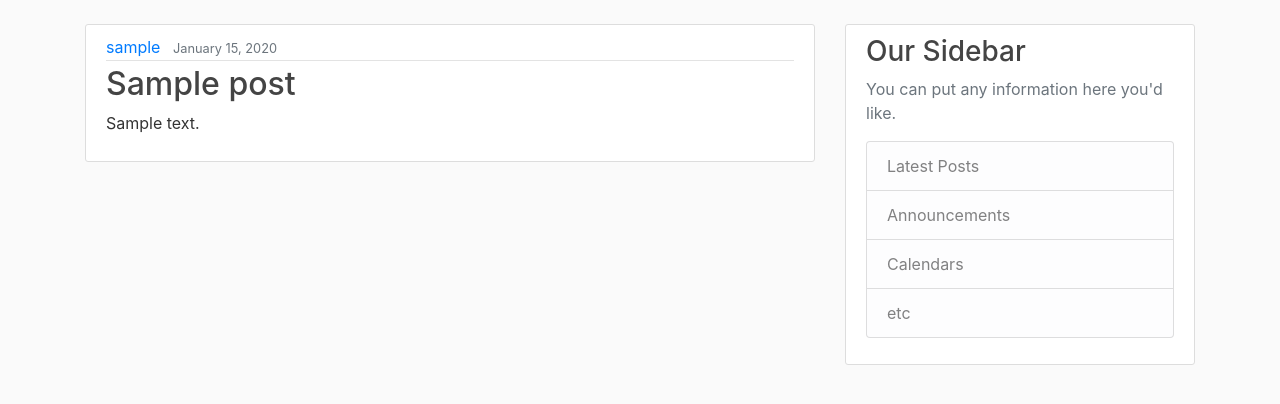
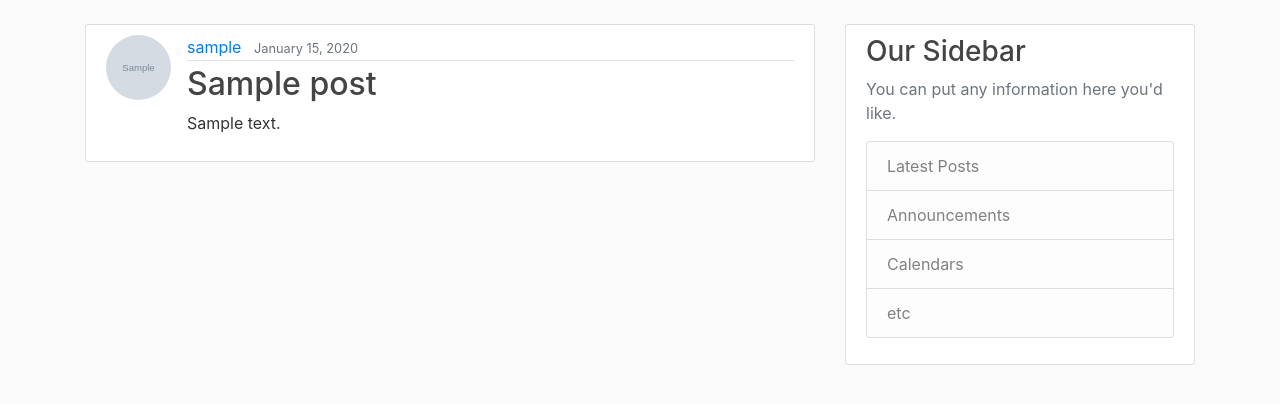
Before and after one commit to zhu-yifang/django-blog, a Django app: page / in a window 1280 px wide. Shown: the part 56-460 px from the top of the page. Run offline with Django 4.2, Linux system fonts and the light colour scheme; tables that the repository leaves empty hold one stand-in row (values such as "Sample post"); grey boxes marked "Sample" are stand-in pictures.

Commit message:
update home.html

```diff
--- a/blog/templates/blog/home.html
+++ b/blog/templates/blog/home.html
@@ -2,6 +2,7 @@
 {% block content %}
     {% for post in posts %}
         <article class="media content-section">
+            <img class="rounded-circle article-img", src="{{ post.author.profile.image.url }}">
             <div class="media-body">
             <div class="article-metadata">
                 <a class="mr-2" href="#">{{ post.author }}</a>
```
